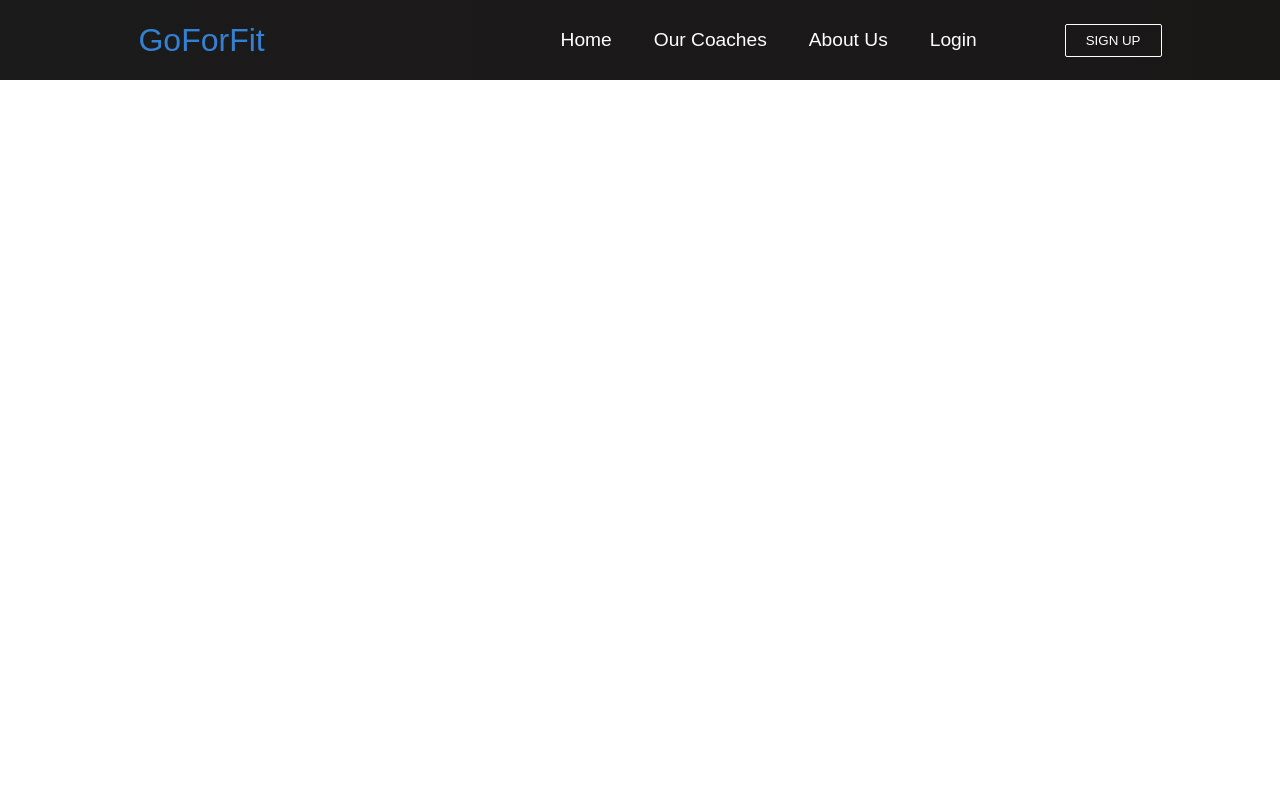
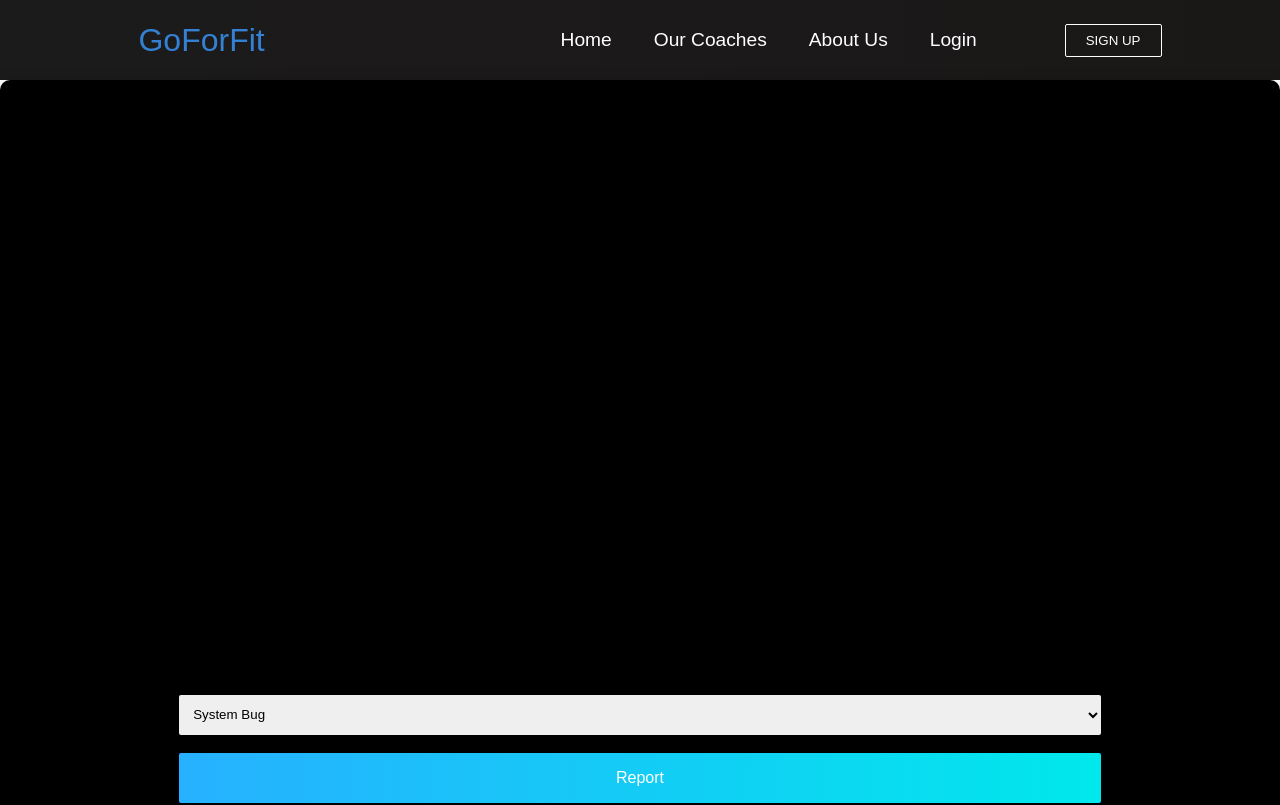
Before and after one commit to Project-Management-SCE/PM2022_TEAM_23, a React (Create React App) app in the folder Frontend/gff/: page /reportToAdmin in a window 1280 px wide. Shown: the top 805 px of the page. Built offline with nearby package versions, Linux system fonts and the light colour scheme.

Commit message:
BSPM2022T23-87

```diff
--- a/Frontend/gff/src/App.js
+++ b/Frontend/gff/src/App.js
@@ -28,6 +28,7 @@ import GeneralForum from './components/pages/GeneralForum';
 import AdminPost from './components/forms/AdminPost';
 import CoachForumPost from './components/forms/CoachForumPost';
 import Outstandings from './components/pages/Outstandings';
+import ReportToAdmin from './components/forms/ReportToAdmin';
 
 function App() {
   return (
@@ -60,6 +61,7 @@ function App() {
             <Route path='/newPost' element={<AdminPost/>}/>
             <Route path='/newPost_' element={<CoachForumPost/>}/>
             <Route path='/outstandings' element={<Outstandings/>}/>
+            <Route path='/reportToAdmin' element={<ReportToAdmin/>}/>
         </Routes>
       </Router>
       </UserProvider>
--- a/Frontend/gff/src/components/forms/Form.css
+++ b/Frontend/gff/src/components/forms/Form.css
@@ -258,3 +258,39 @@
   width: 100%;
   border: none;
 }
+
+.reportToAdmin-form-content{
+  background-color: black;
+  margin: 0px auto;
+  width: 100%;
+  box-shadow: 0 5px 8px 0 rgba(0, 0, 0, 0.2), 0 7px 20px 0 rgba(0, 0, 0, 0.2);
+  position:absolute;
+  border-radius: 10px;
+  height: 1300px;
+  display: grid;
+  grid-template-columns: 1fr 1fr;
+}
+
+.reportToAdmin{
+  position: absolute;
+  top: 50%;
+  left: 50%;
+  transform: translate(-50%, -50%);
+  width: 90%;
+  height: 100%;
+  display: flex;
+  flex-direction: column;
+  justify-content: center;
+  align-items: center;
+}
+
+.form-input-content1{
+  display:block;
+  padding-left: 10px;
+  margin-top: 10px;
+  outline: none;
+  border-radius: 2px;
+  height: 80px;
+  width: 100%;
+  border: none;
+}
--- /dev/null
+++ b/Frontend/gff/src/components/forms/ReportToAdmin.js
@@ -0,0 +1,99 @@
+import React from "react";
+import './Form.css';
+import axios from "axios";
+import UserContext from "../../UserContext";
+import { Navigate } from "react-router-dom";
+
+
+class ReportToAdmin extends React.Component {
+
+    constructor(props){
+        super(props);
+        this.state =
+        {
+            content: 'System Bug',
+            otherContent:'',
+            to:'Admin',
+            sent: false
+        }
+    }
+
+async submit(event,content,to) {
+    event.preventDefault();
+    const {user, isAuthenticated, LogIn, LogOut} = this.context;
+    if(this.state.content!=''){
+        if(this.state.content!=="Other")
+        {
+            await axios.post("http://localhost:8080/messages/saveMessage",{
+                from:user.userName,
+                content:this.state.content,
+                to:this.state.to
+            })
+            .then(
+                this.setState({
+                    content:'',
+                    sent:true
+            })
+            );
+        }
+        else
+        {
+            await axios.post("http://localhost:8080/messages/saveMessage",{
+                from:user.userName,
+                content:this.state.otherContent,
+                to:this.state.to
+            })
+            .then(
+                this.setState({
+                    content:'',
+                    sent:true
+            })
+            );
+        }
+}}
+
+    render(){
+        const {user, isAuthenticated, LogIn, LogOut} = this.context;
+        return (
+            <div className='reportToAdmin-form-content'>
+                {this.state.sent && (<Navigate to="../" replace={true} />)}
+            <form className="reportToAdmin" onSubmit={(e)=>this.submit(e,this.state.content,"Admin")}>
+                 <h1>
+                   Report on:
+                </h1>
+                <div className="form-inputs">
+                    <select
+                    value={this.state.content} onChange={(e)=>this.setState({content:e.target.value})} type="text"
+                        id='content'
+                         name='content'
+                         className='form-input'
+                    >
+                        <option value="System Bug">System Bug</option>
+                        <option value="Unable to upload video">Unable to upload video</option>
+                        <option value="Unable to send message">Unable to send message</option>
+                        <option value="Unable to post to my forum">Unable to post to my forum</option>
+                        <option value="Unable to see my sportsmans">Unable to see my sportsmans</option>
+                        <option value="Unable to edit my profile">Unable to edit my profile</option>
+                        <option value="Unable to edit common injuies">Unable to edit common injuies</option>
+                        <option value="Other">Other</option>
+                    </select>
+                    {this.state.content==="Other" &&  <input
+                    value={this.state.otherContent} onChange={(e)=>this.setState({otherContent:e.target.value})} type="text"
+                        id='content1'
+                         name='content1'
+                         className='form-input-content1'
+                    />}
+                </div>
+                <button className="form-input-btn"
+                    type='submit'>
+                    Report
+                </button>
+            </form>
+            </div>
+        );
+    }
+}
+
+ReportToAdmin.contextType=UserContext;
+
+export default ReportToAdmin;
--- a/Frontend/gff/src/components/pages/Home.js
+++ b/Frontend/gff/src/components/pages/Home.js
@@ -1,5 +1,6 @@
 import React,{ useContext } from 'react'
 import ReactPlayer from 'react-player';
+import { Link, Navigate } from 'react-router-dom';
 import UserContext from '../../UserContext';
 import './Pages.css';
 
@@ -9,6 +10,7 @@ function Home() {
     <div className='home'>
       {!isAuthenticated && <h1>Hello Guset - Watch This Video For Extra Motivation!</h1>}
       {isAuthenticated && <h1>Hello {user.userName} - Get Some Extra Motivation!</h1>}
+      {isAuthenticated && user.type==="Coach" && <Link className='report1' to="/reportToAdmin" >Report A Problem</Link>}
       <div className='home-video'><ReactPlayer playing={true} width='1300px' height='800px' controls url='https://www.youtube.com/watch?v=ZlfKYEG-eXk'/></div>
     </div>
   )
--- a/Frontend/gff/src/components/pages/Messages.js
+++ b/Frontend/gff/src/components/pages/Messages.js
@@ -1,6 +1,5 @@
 import axios from 'axios';
 import React from 'react'
-import ReactPlayer from 'react-player';
 import { Link } from 'react-router-dom';
 import UserContext from '../../UserContext';
 import './Pages.css';
@@ -15,16 +14,22 @@ class Messages extends React.Component {
         }
     }
 
-    refreshPage() {
-        window.location.reload(false);
-    }
-
     async fetchMessages_toMe()
     {
         const {user, isAuthenticated, LogIn, LogOut} = this.context;
         await axios.get(`http://localhost:8080/messages/getReceiver/${user.userName}`)
         .then((res) => {this.setState({
             messages_toMe:res.data
+        })})
+    }
+
+    async fetchMessages_toAdmin()
+    {
+        const {user, isAuthenticated, LogIn, LogOut} = this.context;
+        const admin = "Admin"
+        await axios.get(`http://localhost:8080/messages/getReceiver/${admin}`)
+        .then((res) => {this.setState({
+            messages_toMe:this.state.messages_toMe.concat(res.data)
         })})
     }
 
@@ -40,14 +45,25 @@ class Messages extends React.Component {
     async deleteMessage()
     {
         const {user, isAuthenticated, LogIn, LogOut} = this.context;
+        const admin = "Admin"
         await axios.delete(`http://localhost:8080/messages/deleteMessage/${user.userName}`).
         then(this.componentDidMount())
+        if(user.type==="Admin")
+        {
+            await axios.delete(`http://localhost:8080/messages/deleteMessage/${admin}`).
+            then(this.componentDidMount())
+        }
     }
 
     componentDidMount()
     {
+        const {user, isAuthenticated, LogIn, LogOut} = this.context;
         this.fetchMessages_toMe();
         this.fetchMessages_fromMe();
+        if(user.type==="Admin")
+        {
+            this.fetchMessages_toAdmin();
+        }
     }
 
     render() {
--- a/Frontend/gff/src/components/pages/Pages.css
+++ b/Frontend/gff/src/components/pages/Pages.css
@@ -255,3 +255,16 @@
   height: 40px;
   width: 130px;
 }
+
+.report1{
+    color: black;
+    background-color: red;
+    border-radius: 10%;
+    height: 50px;
+    width: 250px;
+    display: flex;
+    align-items: center;
+    text-decoration: none;
+    font-size: 2rem;
+    margin-left: 10px;
+}
```
Also changed, not shown: Frontend/gff/src/components/pages/BestSportsmans.js (deleted, +0 -57 lines).
